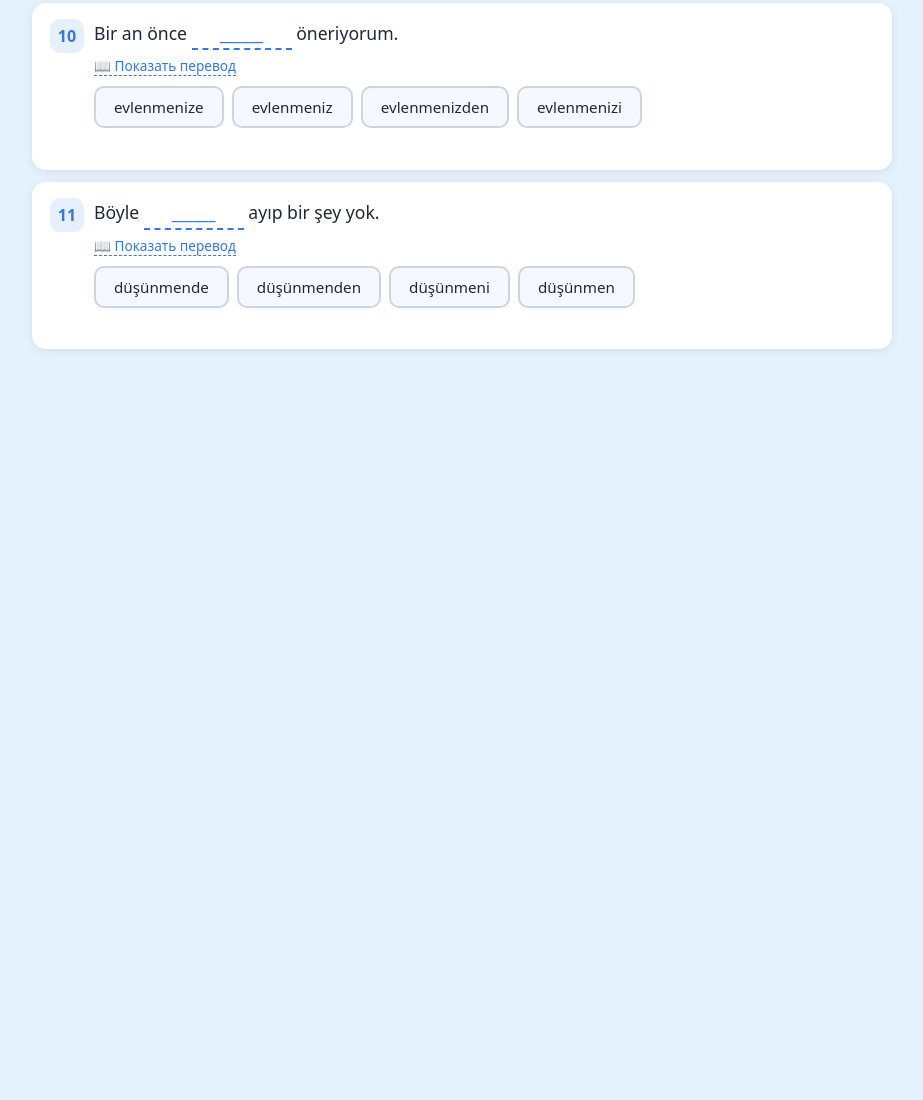
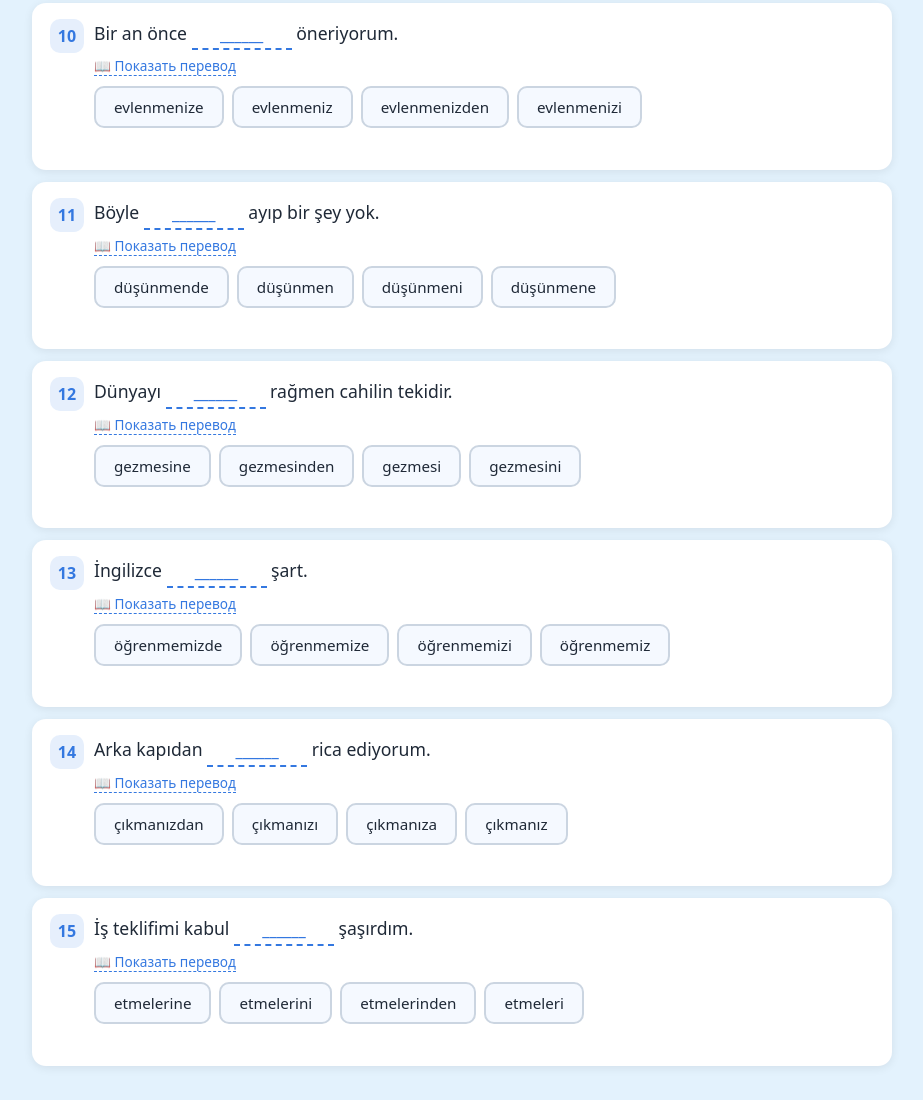
Before and after one commit to logos-taranov/turkish-grammar-quiz, a plain HTML site: page hw7.html in a window 1280 px wide. Shown: the part 1793-2893 px from the top of the page, without its empty margins (178-1101 px from the left). Before the commit the page ends 2176 px from the top, so only its background shows below. Drawn offline with Linux system fonts and the light colour scheme.

Commit message:
hw7: add sentences 12-15 (total 15, was truncated at 11)

```diff
--- a/hw7.html
+++ b/hw7.html
@@ -319,8 +319,36 @@ const questions = [
     before: "Böyle",
     answer: "düşünmende",
     after: "ayıp bir şey yok.",
-    options: ["düşünmende", "düşünmenden", "düşünmeni", "düşünmen"],
-    ru: "В том, что ты так думаешь, нет ничего зазорного."
+    options: ["düşünmende", "düşünmen", "düşünmeni", "düşünmene"],
+    ru: "Нет ничего постыдного в том, что ты так думаешь."
+  },
+  {
+    before: "Dünyayı",
+    answer: "gezmesine",
+    after: "rağmen cahilin tekidir.",
+    options: ["gezmesine", "gezmesinden", "gezmesini", "gezmesi"],
+    ru: "Несмотря на то, что он объездил мир, он — невежда."
+  },
+  {
+    before: "İngilizce",
+    answer: "öğrenmemiz",
+    after: "şart.",
+    options: ["öğrenmemiz", "öğrenmemize", "öğrenmemizi", "öğrenmemizde"],
+    ru: "Нам обязательно выучить английский."
+  },
+  {
+    before: "Arka kapıdan",
+    answer: "çıkmanızı",
+    after: "rica ediyorum.",
+    options: ["çıkmanızı", "çıkmanız", "çıkmanıza", "çıkmanızdan"],
+    ru: "Я прошу вас выйти через чёрный ход."
+  },
+  {
+    before: "İş teklifimi kabul",
+    answer: "etmelerine",
+    after: "şaşırdım.",
+    options: ["etmelerine", "etmeleri", "etmelerinden", "etmelerini"],
+    ru: "Я удивился, что они приняли моё деловое предложение."
   }
 ];
 
```
